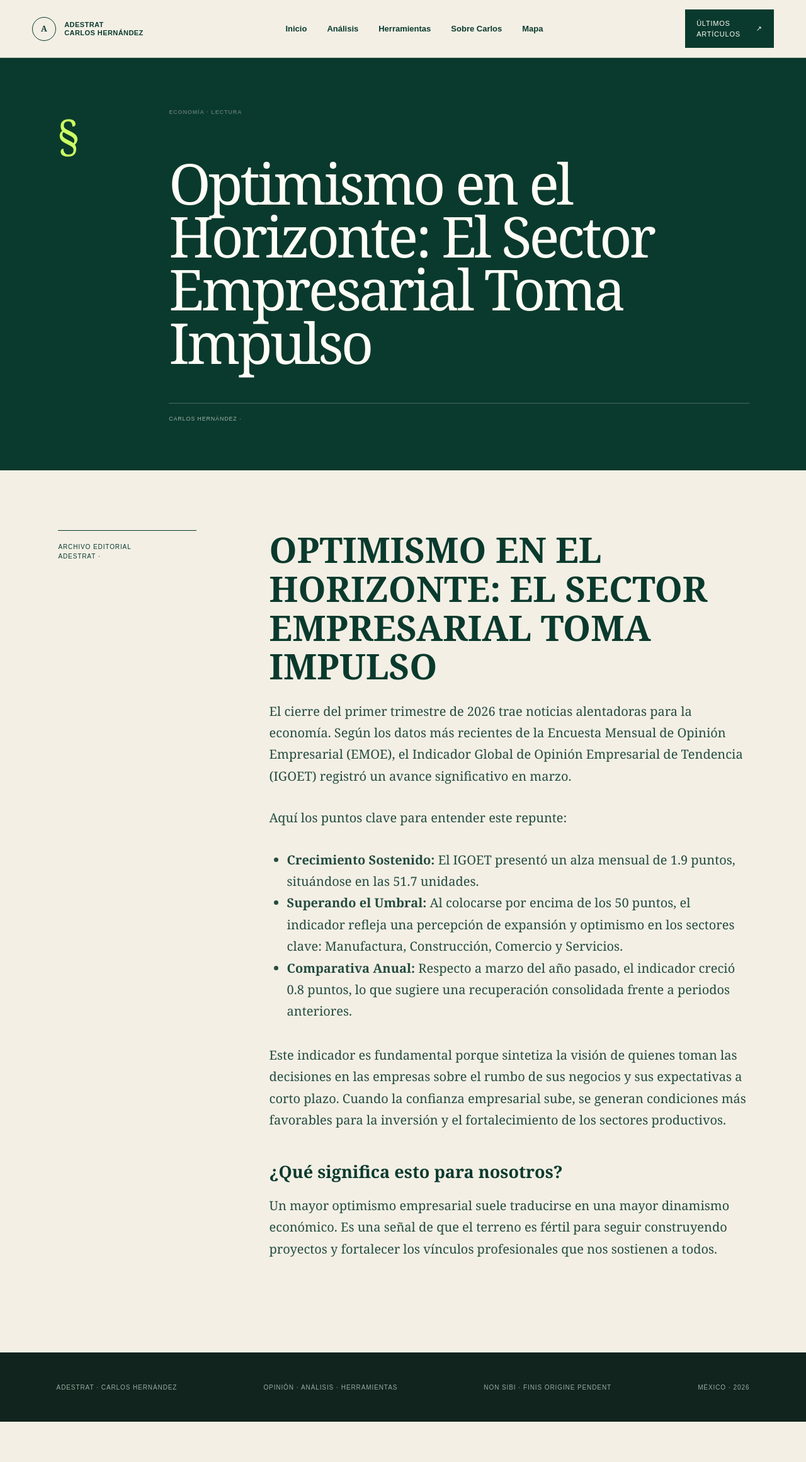
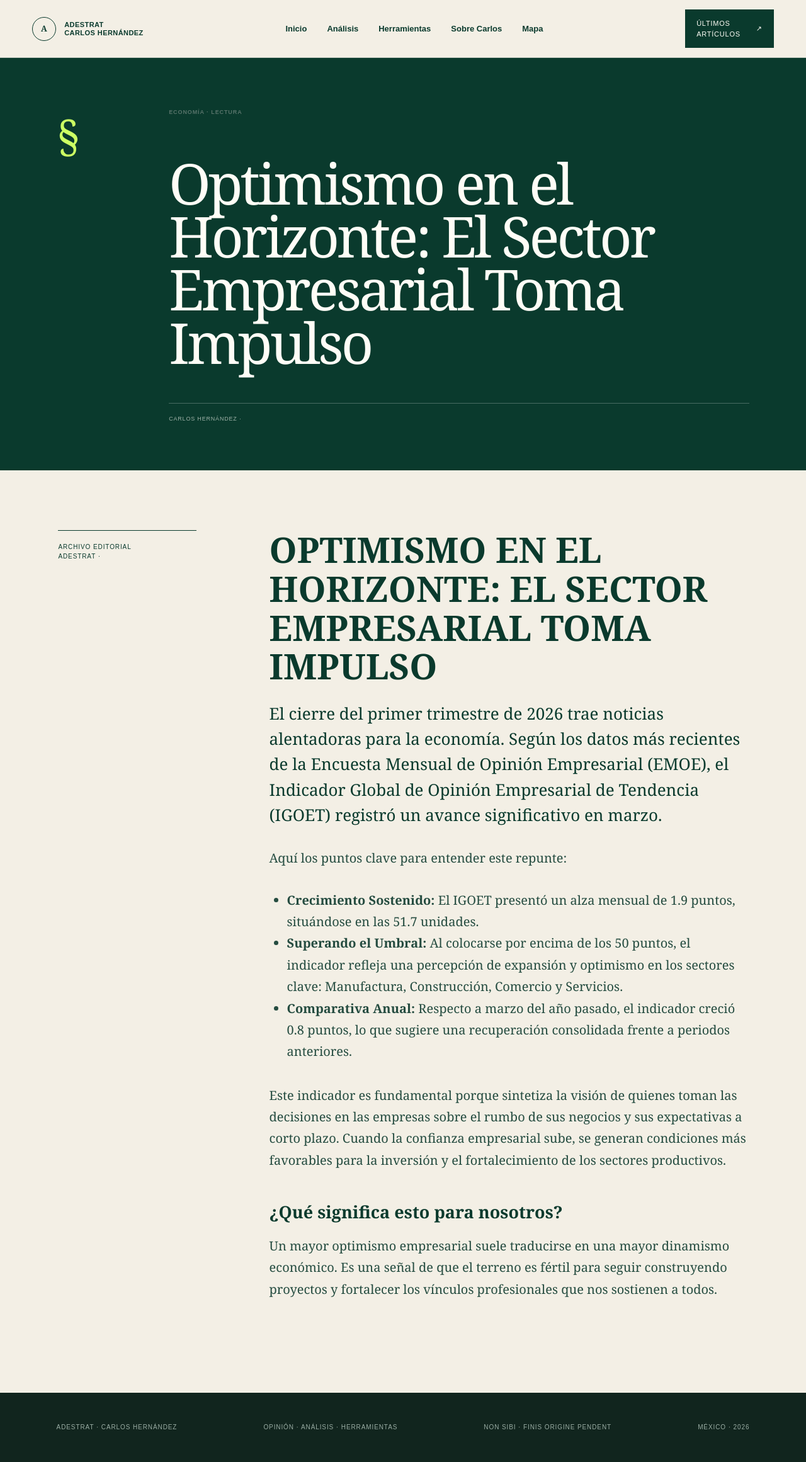
Before and after one commit to cafrhein/muro, a Jekyll site: the page built from _posts/2026-04-01-optimismo-horizonte-sector-empresarial.md, in a window 1280 px wide. Shown: the whole page at 63% size. Built offline with Jekyll 4.4.1, drawn with Linux system fonts in a browser that asks for light colours; before the commit the page ends 2258 px from its top, so only the background shows below that.

Commit message:
Refuerza compatibilidad y lectura del diseño editorial

```diff
--- a/assets/css/editorial-green.css
+++ b/assets/css/editorial-green.css
@@ -71,7 +71,7 @@ body.editorial-site {
 .eg-menu-button { display: none; border: 0; background: transparent; font-size: 12px; font-weight: 700; color: var(--eg-ink); }
 
 /* Marco y pie */
-.eg-main { min-height: 70vh; }
+.eg-main { min-height: 70vh; max-width: none; margin: 0; }
 .eg-footer {
   min-height: 110px; padding: 30px 7vw; background: var(--eg-ink-deep);
   color: #9aada4; display: flex; align-items: center; justify-content: space-between;
@@ -211,7 +211,7 @@ body.editorial-site {
   padding-top: 18px; font-size: 10px; text-transform: uppercase; letter-spacing: .09em;
 }
 .eg-article-body { min-width: 0; }
-.eg-article-body > p:first-child { font-size: 26px; color: var(--eg-ink); line-height: 1.55; }
+.eg-article-body > p:first-of-type { font-size: 26px; color: var(--eg-ink); line-height: 1.55; }
 .eg-article-body p, .eg-article-body li {
   color: #254c40; font-family: var(--eg-serif); font-size: 20px; line-height: 1.72;
 }
@@ -227,6 +227,8 @@ body.editorial-site {
   margin: 48px 0; padding: 28px 35px; background: var(--eg-paper-dark);
   border-left: 5px solid var(--eg-lime); color: var(--eg-ink);
 }
+.eg-article-body figure { margin: 0 0 55px; }
+.eg-article-body figure img { width: 100%; margin: 0; }
 .eg-article-body img { display: block; margin: 45px auto; border-radius: 4px; }
 .eg-post-nav {
   margin-top: 70px; padding-top: 30px; border-top: 1px solid var(--eg-line);
@@ -277,7 +279,7 @@ body.editorial-site {
   .eg-article-hero h1 { margin-top: 45px; font-size: 13vw; }
   .eg-article { grid-template-columns: 1fr; padding: 70px 6vw 85px; }
   .eg-article-aside { display: none; }
-  .eg-article-body > p:first-child { font-size: 23px; }
+  .eg-article-body > p:first-of-type { font-size: 23px; }
   .eg-article-body p, .eg-article-body li { font-size: 18px; }
   .eg-article-body h2 { font-size: 32px; }
   .eg-footer { flex-direction: column; align-items: flex-start; }
```
